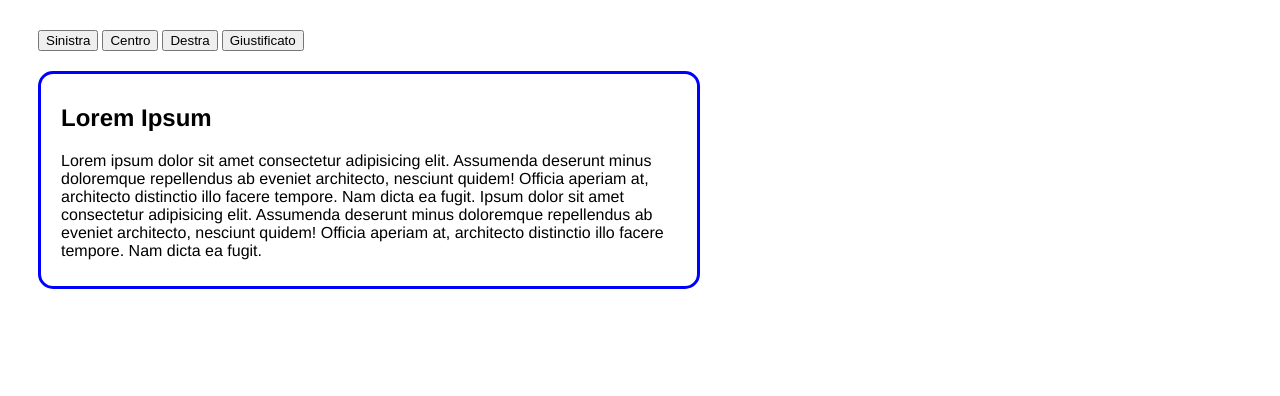
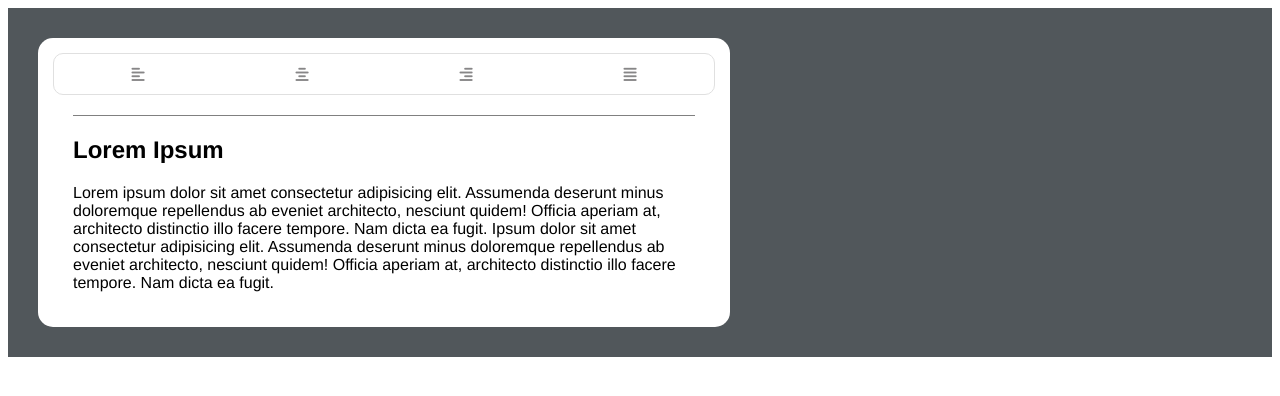
Before and after one commit to madsgit0/Esercizio_U2-W5-D24, a plain HTML site: page index.html in a window 1280 px wide. Drawn offline with Linux system fonts and the light colour scheme.

Commit message:
add-style

```diff
--- a/index.html
+++ b/index.html
@@ -5,17 +5,21 @@
     <meta http-equiv="X-UA-Compatible" content="IE=edge" />
     <meta name="viewport" content="width=device-width, initial-scale=1.0" />
     <title>Esercizio_U2-W5-D23</title>
+    <link rel="preconnect" href="https://fonts.googleapis.com" />
+    <link rel="preconnect" href="https://fonts.gstatic.com" crossorigin />
+    <link href="https://fonts.googleapis.com/css2?family=DM+Sans:ital,wght@0,400;0,500;0,700;1,400;1,500;1,700&display=swap" rel="stylesheet" />
     <link rel="stylesheet" href="./style.css" />
+    <script src="https://kit.fontawesome.com/671abf387b.js" crossorigin="anonymous"></script>
   </head>
   <body>
     <main>
       <!-- Esercizio 2 -->
       <section>
-        <div>
-          <button onclick="left()">Sinistra</button>
-          <button onclick="center()">Centro</button>
-          <button onclick="right()">Destra</button>
-          <button onclick="justify()">Giustificato</button>
+        <div class="button-box">
+          <button onclick="left()"><i class="fas fa-align-left"></i></button>
+          <button onclick="center()"><i class="fas fa-align-center"></i></button>
+          <button onclick="right()"><i class="fas fa-align-right"></i></button>
+          <button onclick="justify()"><i class="fas fa-align-justify"></i></button>
         </div>
         <div class="text-box">
           <h2>Lorem Ipsum</h2>
--- a/style.css
+++ b/style.css
@@ -1,16 +1,46 @@
 main{
-    margin: 30px;
+    margin: 0;
+    padding: 30px;
+    background-color: #51575b;
+    font-family: 'DM Sans', sans-serif;
+
 }
 
 section{
     width: 55%;
+    background-color: white;
+    padding: 15px;
+    border-radius: 15px;
+}
+
+.button-box{
+    display: flex;
+    justify-content:center;
+    border: 1px solid #e0e0e0;
+    border-radius: 10px;
+    padding: 2px ;
+}
+
+button{
+    height: 30px;
+    width: 25%;
+    margin: 3px;
+    font-size: 15px;
+    border: none;
+    background-color: white;
+    border-radius: 8px;
+    color: #878687;
+}
+
+button:active, button:hover, button:focus{
+    color: blue;
+    background-color:#f6f6f6;
 }
 
 .text-box{
-    margin-top: 20px;
-    border: 3px solid blue;
-    border-radius: 15px;
-    padding: 10px 20px 10px 20px;
+    margin: 20px;
+    border-top: 1px solid gray;
+    padding: 0px ;
     font-family: Helvetica, Arial, sans-serif;
 }
 
```
